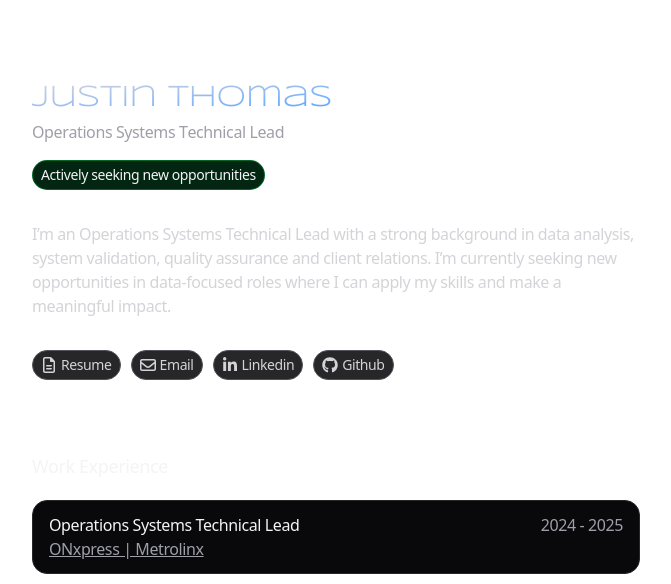
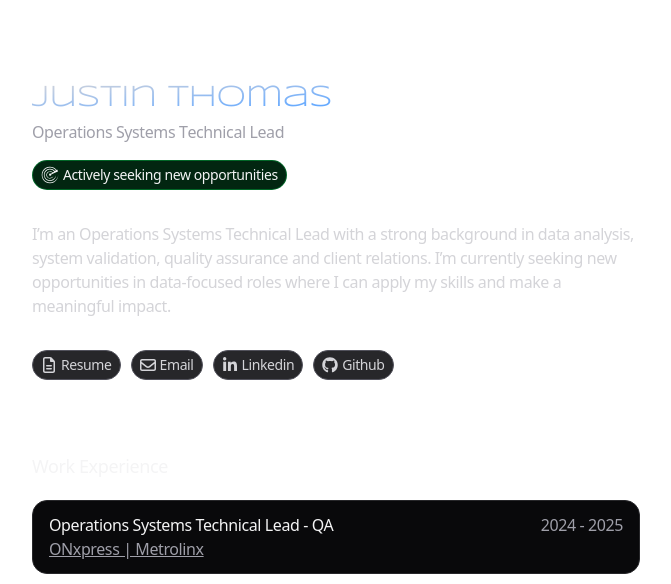
Before and after one commit to JustinT-compsci/portfolioV2, a Next.js app: page / in a window 1280 px wide. Shown: the top 584 px of the page, without its empty margins (304-975 px from the left). Built offline with nearby package versions, Linux system fonts and the light colour scheme.

Commit message:
resume update

```diff
--- a/app/data.ts
+++ b/app/data.ts
@@ -34,7 +34,7 @@ export type SocialLink = {
 export const WORK_EXPERIENCE: WorkExperience[] = [
   {
     company: 'ONxpress | Metrolinx',
-    title: 'Operations Systems Technical Lead',
+    title: 'Operations Systems Technical Lead - QA',
     start: '2024',
     end: '2025',
     link: 'https://onxpress.com/',
@@ -61,7 +61,7 @@ export const WORK_EXPERIENCE: WorkExperience[] = [
 export const SOCIAL_LINKS: SocialLink[] = [
   {
     label: 'Resume',
-    link: '/resume/Justin Thomas - resume.pdf',
+    link: '/resume/Justin_Thomas_resume.pdf',
     icon: FaRegFileLines,
     // className: "hover:bg-blue-200",
  },
--- a/app/header.tsx
+++ b/app/header.tsx
@@ -8,6 +8,7 @@ import {
 import { motion } from 'motion/react'
 // import localFont from "next/font/local";
 import { Syncopate } from 'next/font/google'
+import { GiRadarSweep } from 'react-icons/gi'
 import Link from 'next/link'
 
 const syncopate = Syncopate({
@@ -54,7 +55,8 @@ export function Header() {
             variants={VARIANTS_SECTION}
             transition={TRANSITION_SECTION}
           >
-            <div className="mt-4 inline-block rounded-full border border-green-600/50 bg-[#022611] px-2 py-1 text-sm text-zinc-100">
+            <div className="mt-4 inline-flex items-center gap-1 rounded-full border border-green-600/50 bg-[#022611] px-2 py-1 text-sm text-zinc-100">
+              <GiRadarSweep className="text-lg" />
               Actively seeking new opportunities
             </div>
           </motion.section>
--- a/app/page.tsx
+++ b/app/page.tsx
@@ -58,7 +58,7 @@ export default function Personal() {
             <div className="relative h-full w-full rounded-[15px] bg-zinc-950 px-4 py-3 border border-zinc-800" key={job.id}>
                 <div className="relative flex w-full flex-row justify-between">
                   <div>
-                    <h4 className="text-zinc-100 pr-3">{job.title}</h4>
+                    <h4 className="text-zinc-100 pr-4">{job.title}</h4>
                     <a
                       href={job.link}
                       target="_blank"
```
Also changed, not shown: 2 other files (tests, documents, lock files or other folders).
